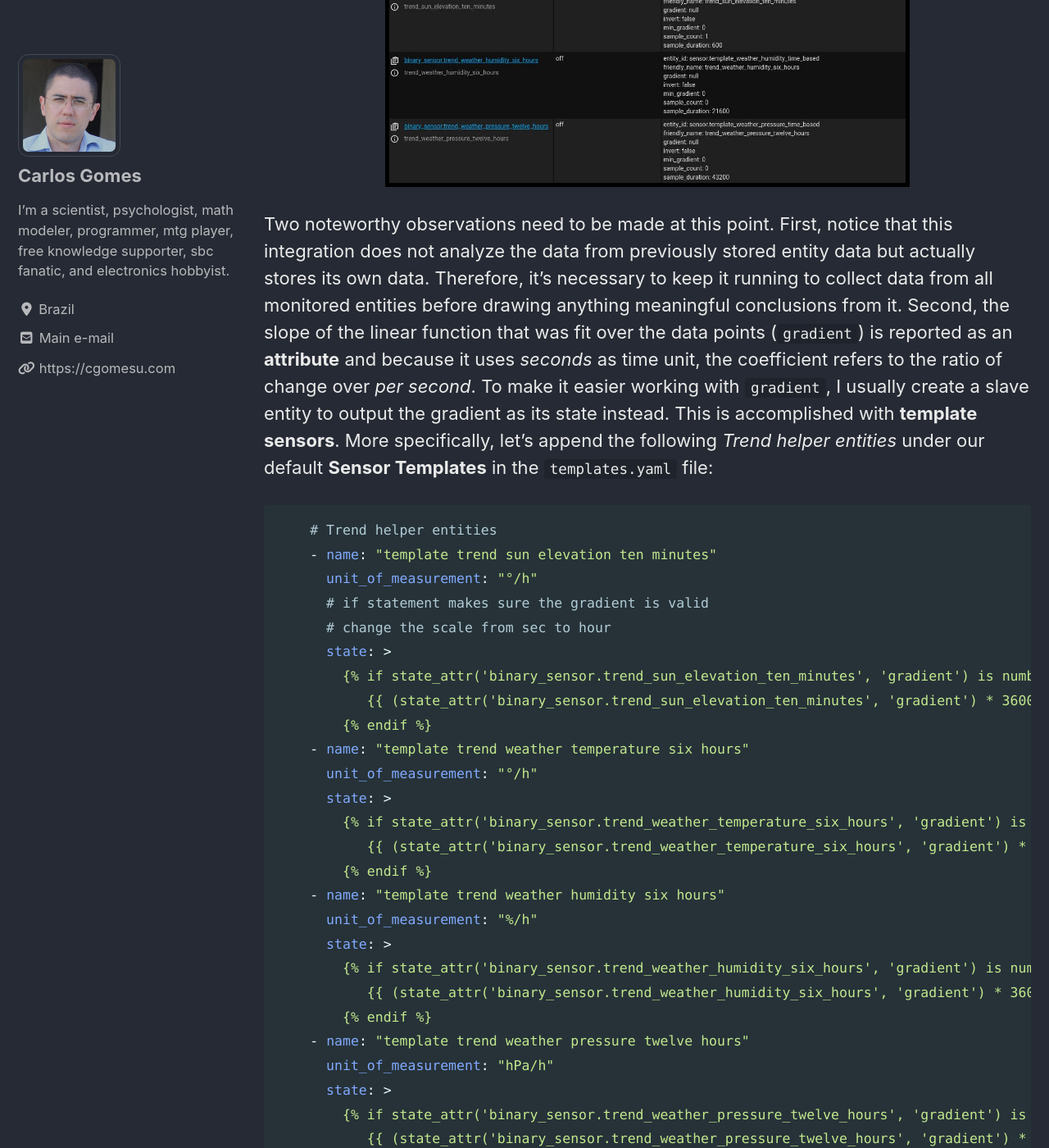
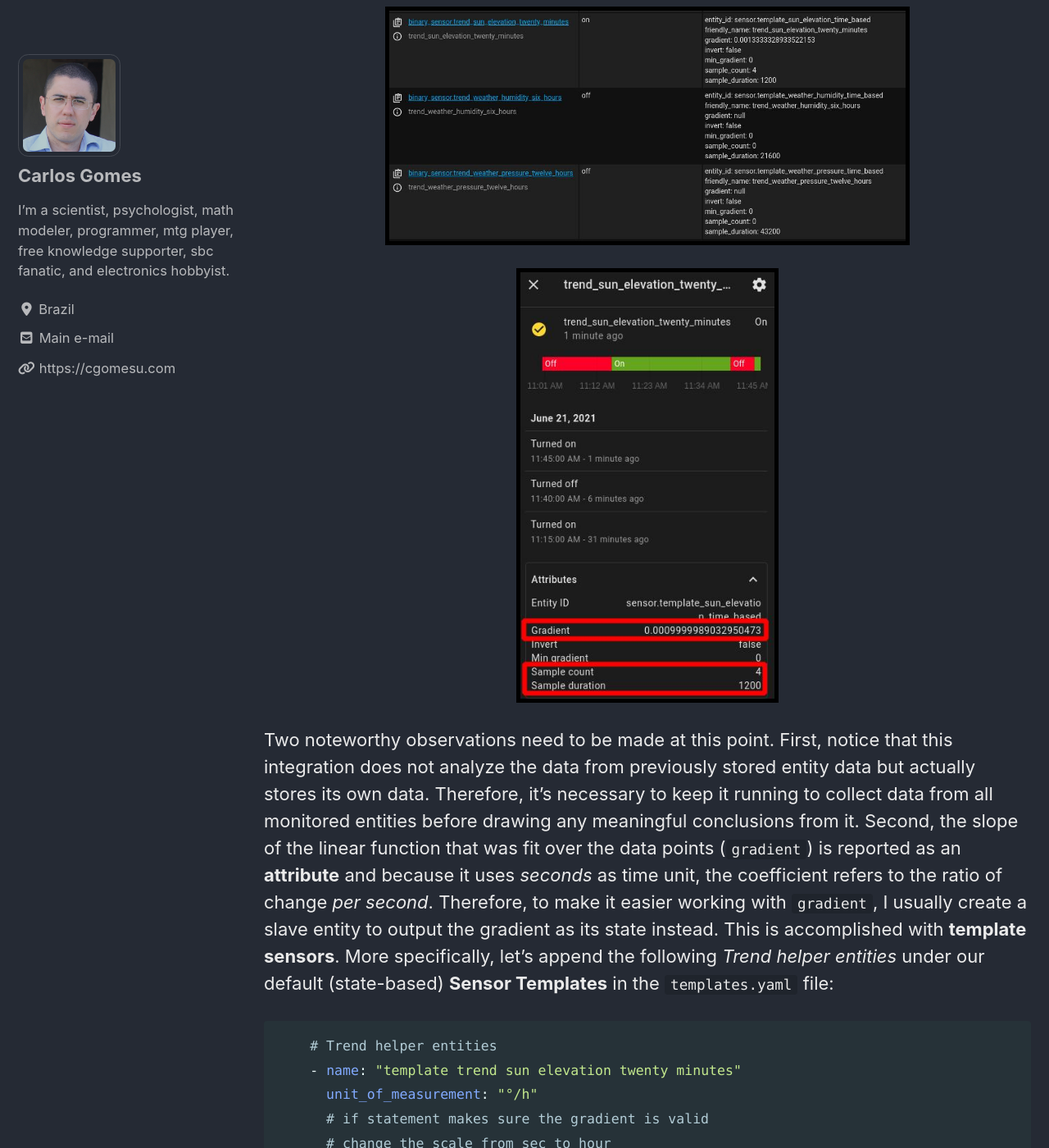
Before and after one commit to cgomesu/website, a Jekyll site: the page built from _posts/2021-06-04-smarter-hass.md, in a window 1280 px wide and 1400 px high, scrolled down 35655 px. Shown: the whole window at 82% size. Built offline with Jekyll 4.4.1, drawn with Linux system fonts in a browser that asks for light colours; cached includes are drawn as plain includes; nearby versions of some CDN libraries; some of the changed text lies outside the part shown.

Commit message:
finished Trend section; moving onto the simplification of the article (moving stat inference to development)

````diff
--- a/_posts/2021-06-04-smarter-hass.md
+++ b/_posts/2021-06-04-smarter-hass.md
@@ -586,7 +586,7 @@
 1. `trend weather temperature six hours`: Gradient of the `sensor.template_weather_temperature_time_based` template sensor over the *last six hours*;
 2. `trend weather humidity six hours`: Gradient of the `sensor.template_weather_humidity_time_based` template sensor over the *last six hours*;
 3. `trend weather pressure twelve hours`: Gradient of the `sensor.template_weather_pressure_time_based` template sensor over the *last twelve hours*;
-4. `trend sun elevation ten minutes`: Gradient of the `sensor.template_sun_elevation_time_based` template sensor over the *last ten minutes*;
+4. `trend sun elevation twenty minutes`: Gradient of the `sensor.template_sun_elevation_time_based` template sensor over the *last twenty minutes*;
 
 To create those `trend` entities, append the following to the `binary_sensors.yaml` file:
 
@@ -626,21 +626,23 @@
 
 [![HASS utility trend 01](/assets/posts/2021-06-04-smarter-hass/hass-utility-trend-01.jpg){:.PostImage .PostImage--large}](/assets/posts/2021-06-04-smarter-hass/hass-utility-trend-01.jpg)
 
-Two noteworthy observations need to be made at this point.  First, notice that this integration does not analyze the data from previously stored entity data but actually stores its own data.  Therefore, it's necessary to keep it running to collect data from all monitored entities before drawing anything meaningful conclusions from it.  Second, the slope of the linear function that was fit over the data points (`gradient`) is reported as an **attribute** and because it uses *seconds* as time unit, the coefficient refers to the ratio of change over *per second*.  To make it easier working with `gradient`, I usually create a slave entity to output the gradient as its state instead. This is accomplished with **template sensors**.  More specifically, let's append the following *Trend helper entities* under our default **Sensor Templates** in the `templates.yaml` file:
+[![HASS utility trend 02](/assets/posts/2021-06-04-smarter-hass/hass-utility-trend-02.jpg){:.PostImage}](/assets/posts/2021-06-04-smarter-hass/hass-utility-trend-02.jpg)
+
+Two noteworthy observations need to be made at this point.  First, notice that this integration does not analyze the data from previously stored entity data but actually stores its own data.  Therefore, it's necessary to keep it running to collect data from all monitored entities before drawing any meaningful conclusions from it.  Second, the slope of the linear function that was fit over the data points (`gradient`) is reported as an **attribute** and because it uses *seconds* as time unit, the coefficient refers to the ratio of change *per second*.  Therefore, to make it easier working with `gradient`, I usually create a slave entity to output the gradient as its state instead. This is accomplished with **template sensors**.  More specifically, let's append the following *Trend helper entities* under our default (state-based) **Sensor Templates** in the `templates.yaml` file:
 
 {% raw %}
 ```yaml
     # Trend helper entities
-    - name: "template trend sun elevation ten minutes"
+    - name: "template trend sun elevation twenty minutes"
       unit_of_measurement: "°/h"
       # if statement makes sure the gradient is valid
       # change the scale from sec to hour
       state: >
-        {% if state_attr('binary_sensor.trend_sun_elevation_ten_minutes', 'gradient') is number %}
-           {{ (state_attr('binary_sensor.trend_sun_elevation_ten_minutes', 'gradient') * 3600) | round(1) }}
+        {% if state_attr('binary_sensor.trend_sun_elevation_twenty_minutes', 'gradient') is number %}
+           {{ (state_attr('binary_sensor.trend_sun_elevation_twenty_minutes', 'gradient') * 3600) | round(1) }}
         {% endif %}
     - name: "template trend weather temperature six hours"
-      unit_of_measurement: "°/h"
+      unit_of_measurement: "C/h"
       state: >
         {% if state_attr('binary_sensor.trend_weather_temperature_six_hours', 'gradient') is number %}
            {{ (state_attr('binary_sensor.trend_weather_temperature_six_hours', 'gradient') * 3600) | round(2) }}
````
Also changed, not shown: other parts of _posts/2021-06-04-smarter-hass.md (+9 -5 lines), assets/posts/2021-06-04-smarter-hass/hass-utility-trend-01.jpg, assets/posts/2021-06-04-smarter-hass/hass-utility-trend-02.jpg, assets/posts/2021-06-04-smarter-hass/hass-utility-trend-03.jpg (added), 5 other files.
